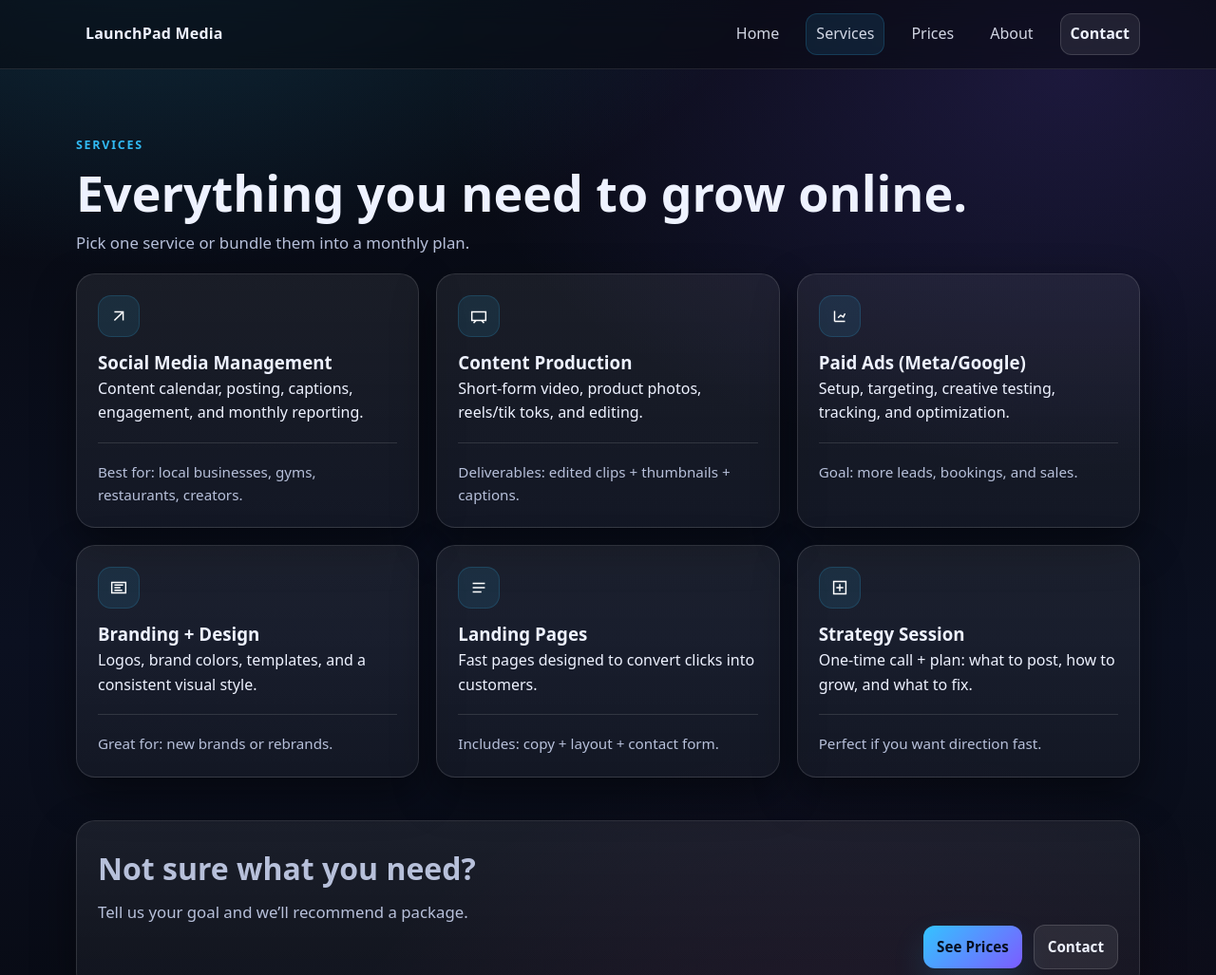
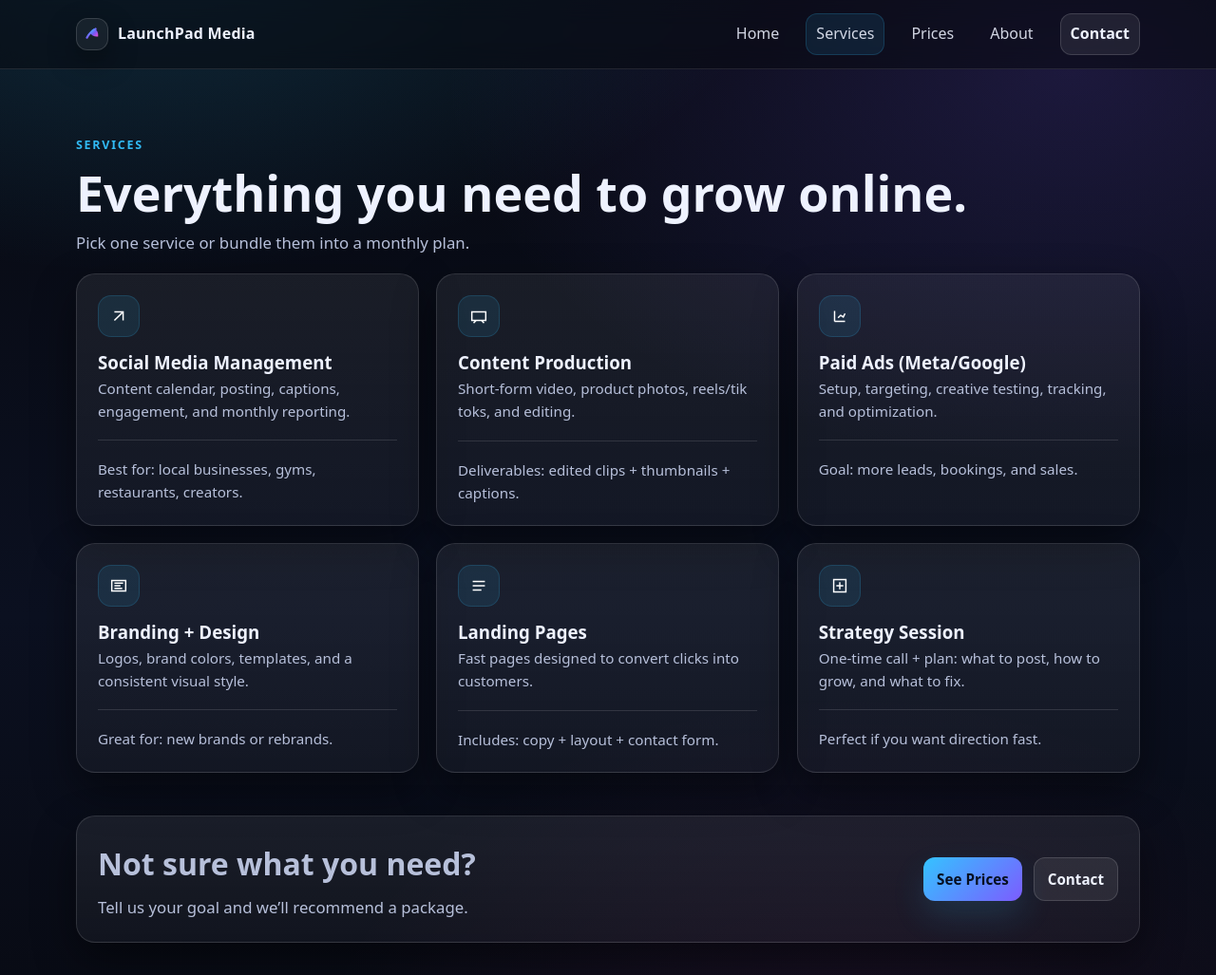
Before and after one commit to kaielrom-tech/LaunchPadMedia, a plain HTML site: page services.html in a window 1280 px wide. Shown: the top 1027 px of the page at 95% size. Drawn offline with Linux system fonts and the light colour scheme.

Commit message:
Enhance services page with animations and styling

```diff
--- a/services.html
+++ b/services.html
@@ -11,13 +11,23 @@
 <header class="nav">
   <div class="container nav-inner">
     <a class="brand" href="index.html">
-      <span class="brand-badge" aria-hidden="true">
+      <span class="brand-logo" aria-hidden="true">
         <svg viewBox="0 0 24 24" fill="none">
-          <path d="M12 2l3 7 7 3-7 3-3 7-3-7-7-3 7-3 3-7Z" stroke="white" stroke-width="1.6"/>
+          <path d="M6 16c2-4 5-7 10-10" stroke="url(#g)" stroke-width="2.4" stroke-linecap="round"/>
+          <path d="M14.5 5.5c3.2 1.6 4.9 5 4.3 9.1-4.1.6-7.5-1.1-9.1-4.3 1-2.2 2.4-3.7 4.8-4.8Z"
+                fill="url(#g)" opacity="0.95"/>
+          <defs>
+            <linearGradient id="g" x1="0" y1="0" x2="1" y2="1">
+              <stop offset="0" stop-color="#34c3ff"/>
+              <stop offset="0.55" stop-color="#7c5cff"/>
+              <stop offset="1" stop-color="#ff4fd8"/>
+            </linearGradient>
+          </defs>
         </svg>
       </span>
       LaunchPad Media
     </a>
+
     <nav class="nav-links">
       <a href="index.html">Home</a>
       <a class="active" href="services.html">Services</a>
@@ -31,92 +41,92 @@
 <main>
   <section class="section">
     <div class="container">
-      <div class="kicker">Services</div>
-      <h1 class="h1">Everything you need to grow online.</h1>
-      <p class="lead">Pick one service or bundle them into a monthly plan.</p>
+      <div class="kicker reveal-left">Services</div>
+      <h1 class="h1 reveal-left delay-1">Everything you need to grow online.</h1>
+      <p class="lead reveal-left delay-2">Pick one service or bundle them into a monthly plan.</p>
 
       <div class="grid three" style="margin-top:18px;">
-        <div class="card">
+        <div class="card reveal-left">
           <div class="icon" aria-hidden="true">
             <svg viewBox="0 0 24 24" fill="none">
               <path d="M7 17l10-10M7 7h10v10" stroke="white" stroke-width="1.6"/>
             </svg>
           </div>
           <h3>Social Media Management</h3>
-          <p>Content calendar, posting, captions, engagement, and monthly reporting.</p>
+          <p class="small">Content calendar, posting, captions, engagement, and monthly reporting.</p>
           <div class="hr"></div>
           <p class="small">Best for: local businesses, gyms, restaurants, creators.</p>
         </div>
 
-        <div class="card">
+        <div class="card reveal">
           <div class="icon" aria-hidden="true">
             <svg viewBox="0 0 24 24" fill="none">
               <path d="M4 7h16v10H4zM9 17l-3 3M15 17l3 3" stroke="white" stroke-width="1.6"/>
             </svg>
           </div>
           <h3>Content Production</h3>
-          <p>Short-form video, product photos, reels/tik toks, and editing.</p>
+          <p class="small">Short-form video, product photos, reels/tik toks, and editing.</p>
           <div class="hr"></div>
           <p class="small">Deliverables: edited clips + thumbnails + captions.</p>
         </div>
 
-        <div class="card">
+        <div class="card reveal-right">
           <div class="icon" aria-hidden="true">
             <svg viewBox="0 0 24 24" fill="none">
               <path d="M6 18V6m0 12h12M10 14l3-3 3 2 2-4" stroke="white" stroke-width="1.6"/>
             </svg>
           </div>
           <h3>Paid Ads (Meta/Google)</h3>
-          <p>Setup, targeting, creative testing, tracking, and optimization.</p>
+          <p class="small">Setup, targeting, creative testing, tracking, and optimization.</p>
           <div class="hr"></div>
           <p class="small">Goal: more leads, bookings, and sales.</p>
         </div>
 
-        <div class="card">
+        <div class="card reveal-left">
           <div class="icon" aria-hidden="true">
             <svg viewBox="0 0 24 24" fill="none">
               <path d="M4 6h16v12H4zM7 9h10M7 12h7M7 15h9" stroke="white" stroke-width="1.6"/>
             </svg>
           </div>
           <h3>Branding + Design</h3>
-          <p>Logos, brand colors, templates, and a consistent visual style.</p>
+          <p class="small">Logos, brand colors, templates, and a consistent visual style.</p>
           <div class="hr"></div>
           <p class="small">Great for: new brands or rebrands.</p>
         </div>
 
-        <div class="card">
+        <div class="card reveal">
           <div class="icon" aria-hidden="true">
             <svg viewBox="0 0 24 24" fill="none">
               <path d="M5 7h14M5 12h14M5 17h10" stroke="white" stroke-width="1.6"/>
             </svg>
           </div>
           <h3>Landing Pages</h3>
-          <p>Fast pages designed to convert clicks into customers.</p>
+          <p class="small">Fast pages designed to convert clicks into customers.</p>
           <div class="hr"></div>
           <p class="small">Includes: copy + layout + contact form.</p>
         </div>
 
-        <div class="card">
+        <div class="card reveal-right">
           <div class="icon" aria-hidden="true">
             <svg viewBox="0 0 24 24" fill="none">
               <path d="M8 12h8M12 8v8M5 5h14v14H5z" stroke="white" stroke-width="1.6"/>
             </svg>
           </div>
           <h3>Strategy Session</h3>
-          <p>One-time call + plan: what to post, how to grow, and what to fix.</p>
+          <p class="small">One-time call + plan: what to post, how to grow, and what to fix.</p>
           <div class="hr"></div>
           <p class="small">Perfect if you want direction fast.</p>
         </div>
       </div>
 
       <div class="section small">
-        <div class="card">
-          <div class="split">
-            <div>
+        <div class="card reveal">
+          <div class="grid two" style="align-items:center;">
+            <div class="reveal-left">
               <h2 class="h2">Not sure what you need?</h2>
               <p class="lead">Tell us your goal and we’ll recommend a package.</p>
             </div>
-            <div style="display:flex; gap:12px; justify-content:flex-end; align-items:center; flex-wrap:wrap">
+            <div class="reveal-right" style="display:flex; gap:12px; justify-content:flex-end; flex-wrap:wrap;">
               <a class="btn" href="pricing.html">See Prices</a>
               <a class="btn secondary" href="contact.html">Contact</a>
             </div>
@@ -133,3 +143,8 @@
     <div>© 2026 LaunchPad Media</div>
     <div class="small">Services • Strategy • Creative</div>
   </div>
+</footer>
+
+<script src="app.js"></script>
+</body>
+</html>
```
